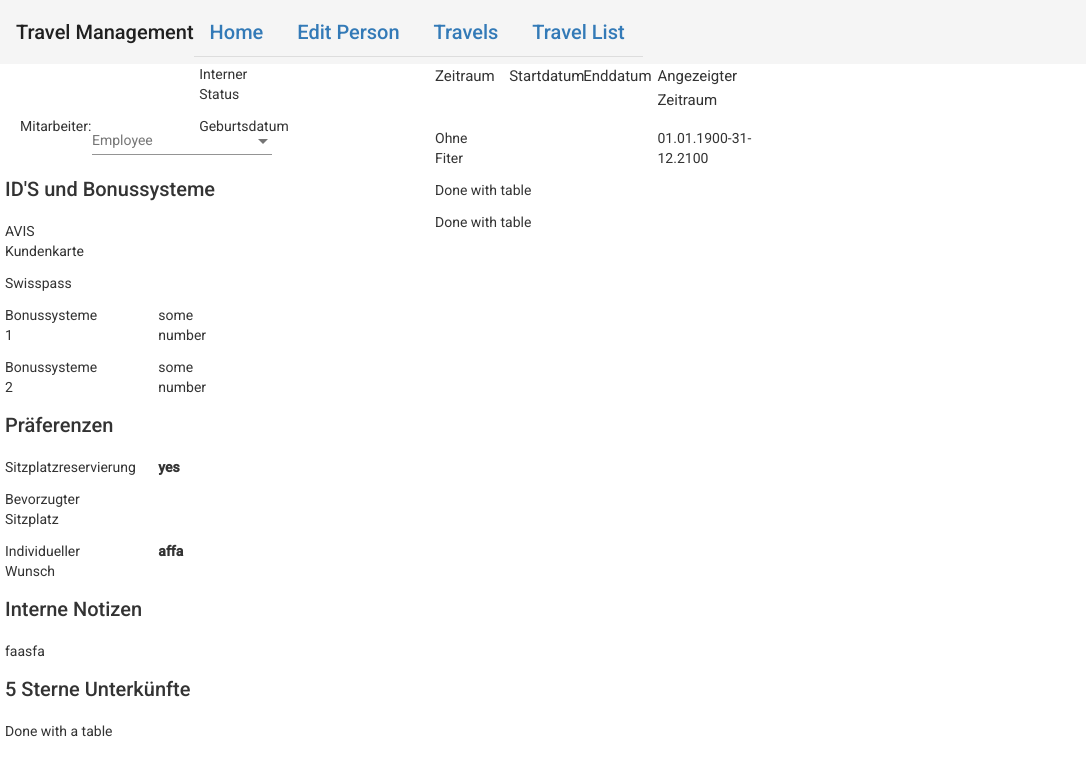
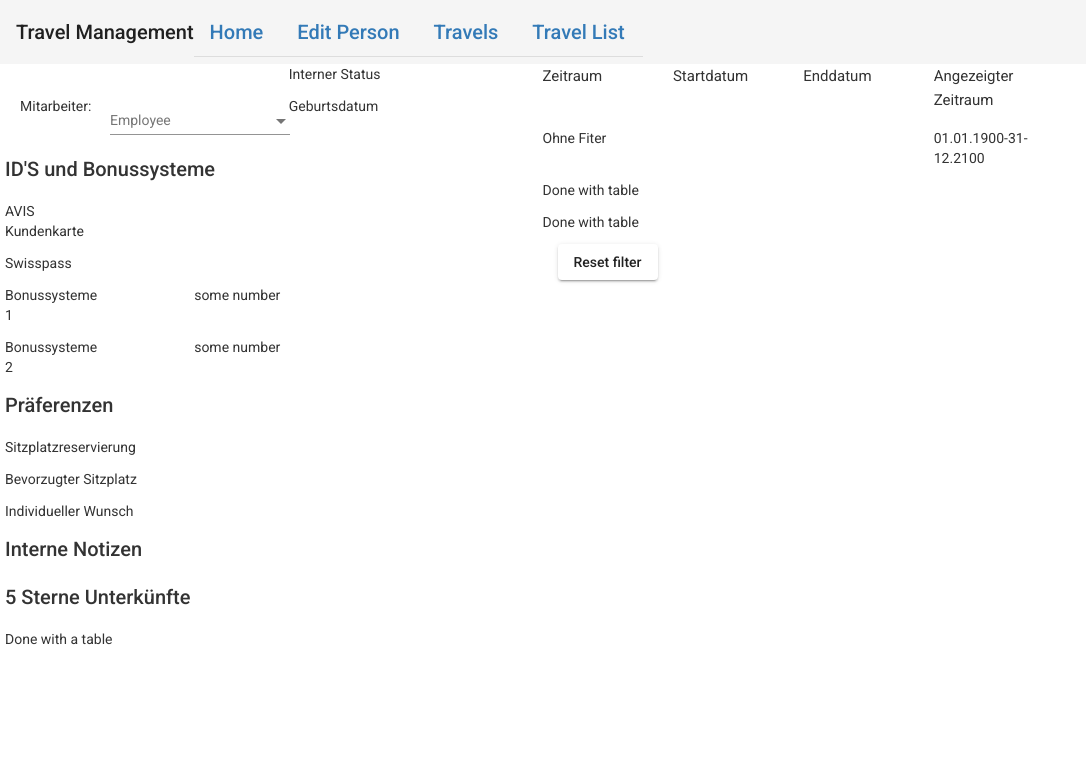
Before and after one commit to crhenrici/TravelManagement, an Angular app in the folder TMClient/: page /travel-list in a window 1280 px wide. Shown: the top 776 px of the page, without its empty margins (0-1086 px from the left). Built offline with nearby package versions, Linux system fonts and the light colour scheme.

Commit message:
some further layout improvements

```diff
--- a/TMClient/angular.json
+++ b/TMClient/angular.json
@@ -127,5 +127,8 @@
       }
     }
   },
-  "defaultProject": "TMClient"
+  "defaultProject": "TMClient",
+  "cli": {
+    "analytics": "9a1e05fb-12b2-4d2f-af4a-33d7c7a3a25b"
+  }
 }
--- a/TMClient/src/app/person-editor/person-editor.component.html
+++ b/TMClient/src/app/person-editor/person-editor.component.html
@@ -76,7 +76,6 @@
       <mat-form-field>
         <mat-label>Notiz 2</mat-label>
         <input matInput>
-        <input matInput>
       </mat-form-field>
     </div>
   </div>
@@ -87,12 +86,7 @@
         <input matInput>
       </mat-form-field>
     </div>
-    <div class="col-xs-6 col-md-2">
-      <mat-form-field>
-        <mat-label>Swisspass ID</mat-label>
-        <input matInput>
-      </mat-form-field>
-    </div>
+    <div class="col-xs-6 col-md-2"></div>
     <div class="col-xs-6 col-md-3">
       <mat-form-field>
         <mat-label>AVIS Status</mat-label>
@@ -112,5 +106,5 @@
     </div>
     <div class="col-xs-6 col-md-2"></div>
   </div>
-  <button mat-stroked-button>Reisen anzeigen</button>
+  <button mat-raised-button>Reisen anzeigen</button>
 </div>
--- a/TMClient/src/app/travel-editor/travel-editor.component.html
+++ b/TMClient/src/app/travel-editor/travel-editor.component.html
@@ -92,7 +92,7 @@
       </mat-form-field>
     </div>
   </div>
-  <button mat-stroked-button>Reise anzeigen</button>
+  <button mat-raised-button>Reise anzeigen</button>
 </div>
 <mat-divider></mat-divider>
 <div class="container con-bottom">
@@ -185,5 +185,5 @@
       </mat-form-field>
     </div>
   </div>
-<button mat-stroked-button>Reisen anzeigen</button>
+<button mat-raised-button>Reisen anzeigen</button>
 </div>
--- a/TMClient/src/app/travel-list/travel-list.component.html
+++ b/TMClient/src/app/travel-list/travel-list.component.html
@@ -1,10 +1,10 @@
 <div class="con">
   <div class="row">
-    <div class="col-6 col-md-4">
+    <div class="col-6 col-md-5">
       <div class="row">
         <div class="col-sm-2">
         </div>
-        <div class="col-sm-3"></div>
+        <div class="col-sm-4"></div>
         <div class="col-sm-3">
           <p>Interner Status</p>
         </div>
@@ -16,7 +16,7 @@
         <div class="col-sm-2">
           <p>Mitarbeiter: </p>
         </div>
-        <div class="col-sm-3">
+        <div class="col-sm-4">
           <mat-form-field>
             <mat-select [(ngModel)]="selectedValue" placeholder="Employee" name="Employee">
                 <mat-option *ngFor="let data of fakeData"  [value]="data">
@@ -86,7 +86,7 @@
             <p>Sitzplatzreservierung</p>
           </div>
           <div class="col-sm-4">
-            <p><b>{{ fakeData[0].book }}</b></p>
+            <p><b>{{ selectedValueBook}}</b></p>
           </div>
         </div>
         <div class="row">
@@ -94,7 +94,7 @@
             <p>Bevorzugter Sitzplatz</p>
           </div>
           <div class="col-sm-3">
-            <p><b></b></p>
+            <p><b>{{ selectedValuePreferredSit }}</b></p>
           </div>
         </div>
         <div class="row">
@@ -102,29 +102,29 @@
             <p>Individueller Wunsch</p>
           </div>
           <div class="col-sm-3">
-            <p><b>{{ fakeData[0].notes[0]}}</b></p>
+            <p><b>{{ selectedValueNotes[0]}}</b></p>
           </div>
         </div>
       </div>
       <div class="row">
         <h2>Interne Notizen</h2>
-        <p>{{ fakeData[0].notes[1] }}</p>
+        <p>{{ selectedValueNotes[1] }}</p>
       </div>
       <div class="row">
         <h2>5 Sterne Unterkünfte</h2>
         <p>Done with a table</p>
       </div>
     </div>
-    <div class="col-12 col-md-8">
+    <div class="col-12 col-md-7">
       <div class="row">
         <div class="row">
-          <div class="col-xs-1">
+          <div class="col-xs-2">
             <h4>Zeitraum</h4>
           </div>
-          <div class="col-xs-1">
+          <div class="col-xs-2">
             <h4>Startdatum</h4>
           </div>
-          <div class="col-xs-1">
+          <div class="col-xs-2">
             <h4>Enddatum</h4>
           </div>
           <div class="col-xs-2">
@@ -132,11 +132,11 @@
           </div>
         </div>
         <div class="row">
-          <div class="col-xs-1">
+          <div class="col-xs-2">
             <p>Ohne Fiter</p>
           </div>
-          <div class="col-xs-1"></div>
-          <div class="col-xs-1"></div>
+          <div class="col-xs-2"></div>
+          <div class="col-xs-2"></div>
           <div class="col-xs-2">
             <p>01.01.1900-31-12.2100</p>
           </div>
@@ -148,6 +148,7 @@
       <div class="row">
         <p>Done with table</p>
       </div>
+      <button mat-raised-button>Reset filter</button>
     </div>
   </div>
 </div>
--- a/TMClient/src/app/travel-list/travel-list.component.ts
+++ b/TMClient/src/app/travel-list/travel-list.component.ts
@@ -38,6 +38,18 @@ export class TravelListComponent implements OnInit {
     return (this.selectedValue && this.selectedValue.swisspassId) ? this.selectedValue.swisspassId : null;
   }
 
+  get selectedValueBook() {
+    return (this.selectedValue && this.selectedValue.book) ? this.selectedValue.book : null;
+  }
+
+  get selectedValuePreferredSit() {
+    return (this.selectedValue && this.selectedValue.preferredSit) ? this.selectedValue.preferredSit : null;
+  }
+
+  get selectedValueNotes() {
+    return (this.selectedValue && this.selectedValue.notes) ? this.selectedValue.notes : [];
+   }
+
   ngOnInit(): void {
   }
 
```
Also changed, not shown: 1 other file (tests, documents, lock files or other folders).
